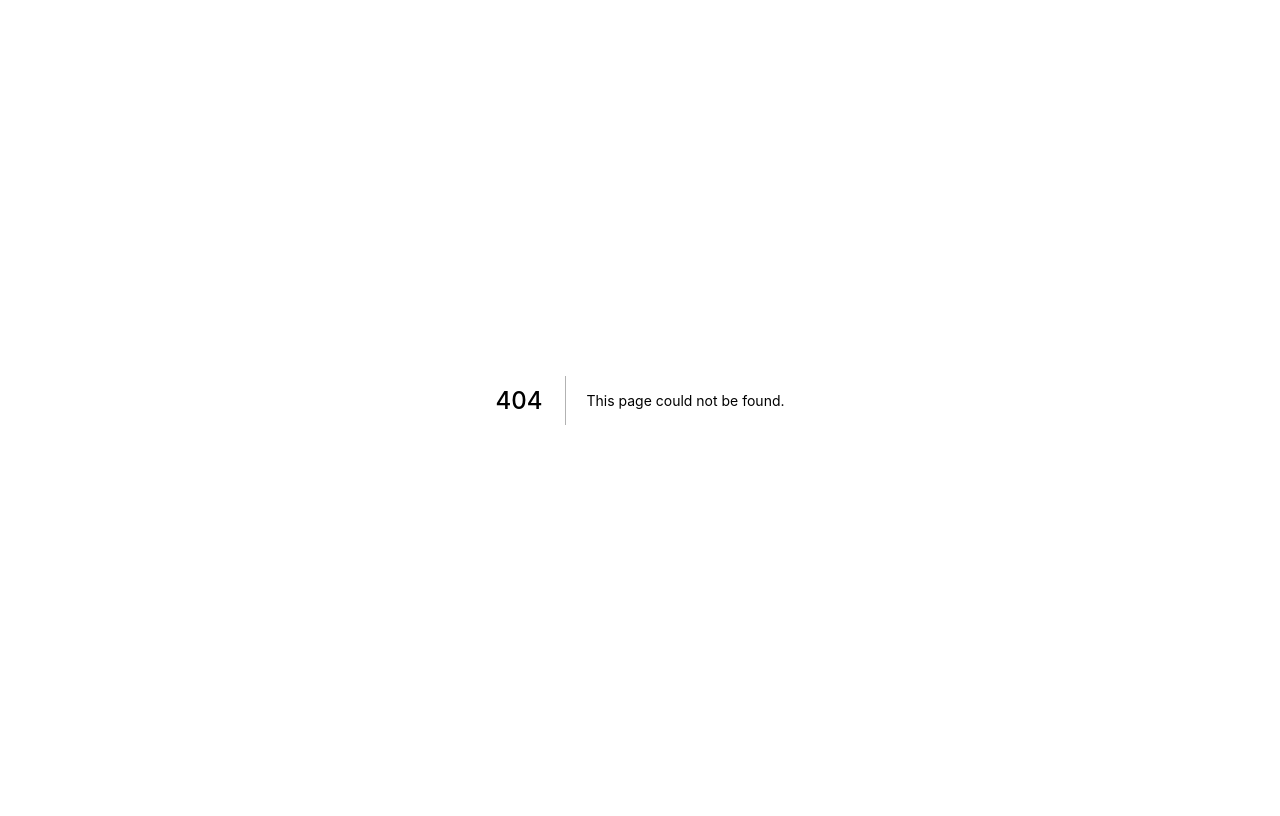
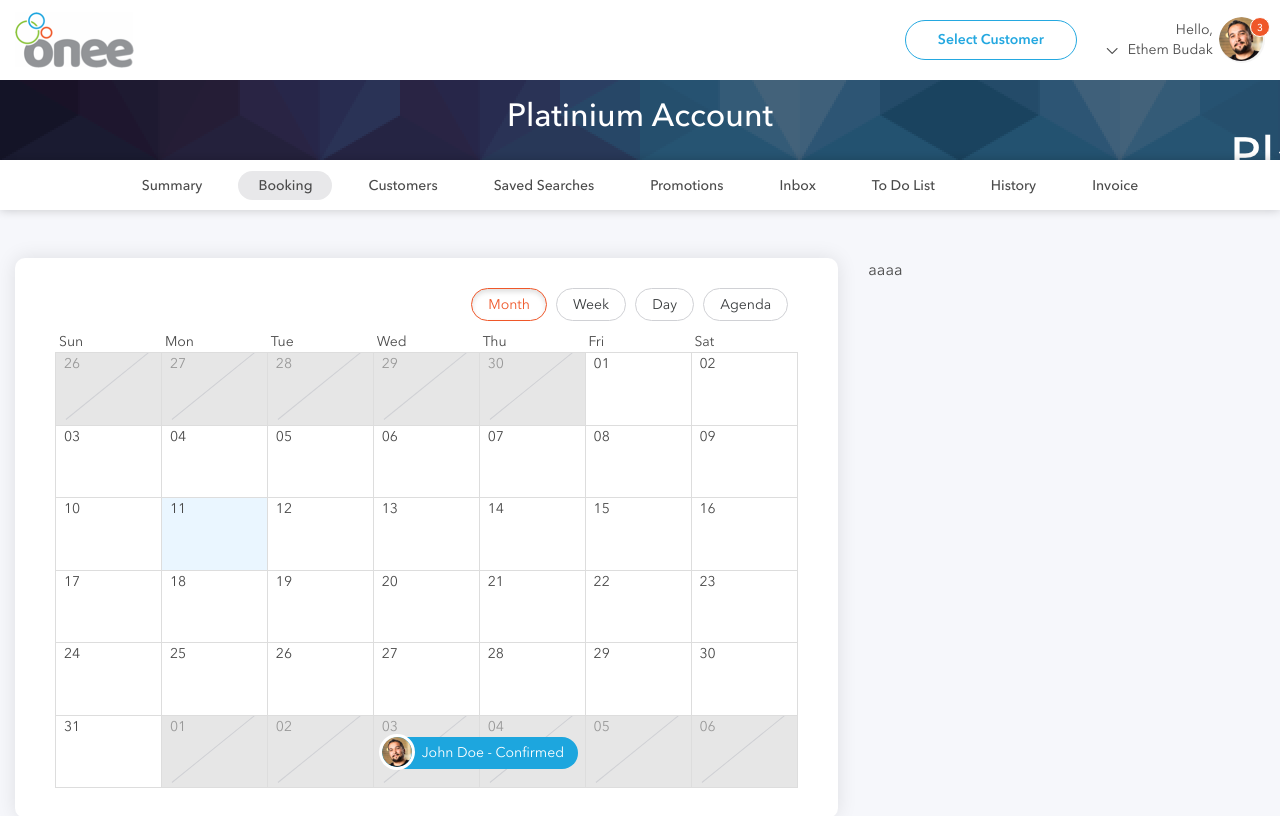
Before and after one commit to HoneyMustards/onee, a Next.js app: page /account/calendar-pricing in a window 1280 px wide. Before the commit this address had no page. Shown: the top 816 px of the page. Built offline with nearby package versions, Linux system fonts and the light colour scheme.

Commit message:
Takcim üzerinde çalışılıyor

```diff
--- /dev/null
+++ b/data/calendar.json
@@ -0,0 +1,14 @@
+[
+    {
+        "title": "John Doe - Confirmed",
+        "start": "Thu Jun 04 2020 01:05:46 GMT+0300 (GMT+03:00)",
+        "end": "Fri Jun 05 2020 01:05:46 GMT+0300 (GMT+03:00)",
+        "imageUrl":"./profile/avatar.png"
+    },
+    {
+        "title": "John Doe - Confirmed 2",
+        "start": "Mon Jun 08 2020 01:05:46 GMT+0300 (GMT+03:00)",
+        "end": "Wed Jun 10 2020 01:05:46 GMT+0300 (GMT+03:00)",
+        "imageUrl":"./profile/avatar.png"
+    }
+]
--- a/package.json
+++ b/package.json
@@ -35,6 +35,7 @@
     "node-sass": "^4.13.1",
     "rc-slider": "^9.2.4",
     "react": "^16.13.1",
+    "react-big-calendar": "^0.25.0",
     "react-bootstrap": "^1.0.0",
     "react-dates": "^21.8.0",
     "react-dom": "^16.13.1",
--- /dev/null
+++ b/pages/account/calendar-pricing/index.js
@@ -0,0 +1,47 @@
+import React from 'react';
+import Layout from '../../../src/components/layouts/layout';
+import PageHeader from '../../../src/components/elements/page-header';
+import PageMenu from '../../../src/components/elements/page-menu';
+import Calendar from '../../../src/components/elements/calendar';
+import Footer from '../../../src/components/shared/footer/footer';
+import moment from 'moment';
+import eventList from '../../../data/calendar.json';
+
+
+console.log();
+
+
+const  eventItem = (props)   => {
+    return (
+        <div>
+            <img className="calender-event-image" src={props.event.imageUrl} /> {props.event.title}
+        </div>
+    )
+}
+
+const CalendarPricing = () => {
+    return (
+        <Layout>
+            <PageHeader header="Platinium Account" />
+            <PageMenu active="booking" />
+            <div className="container mt-5 mb-5">
+                <div className="row">
+                    <div className="col-8">
+                        <div className="box" style={{ padding: '30px 40px' }}>
+                            <Calendar
+                                events= {eventList}
+                                style={{ height: 500 }}
+                            />
+                        </div>
+                    </div>
+                    <div className="col-4">
+                        aaaa
+                    </div>
+                </div>
+            </div>
+            <Footer variant="is-border" />
+        </Layout>
+    )
+}
+
+export default CalendarPricing;
--- /dev/null
+++ b/src/assets/styles/components/_calendar.scss
@@ -0,0 +1,120 @@
+@import "../../../../node_modules/react-big-calendar/lib/css/react-big-calendar";
+
+.rbc-off-range-bg {
+    position: relative;
+
+    &:before {
+        position: absolute;
+        top: -50px;
+        left: 65px;
+        width: 1px;
+        height: 200%;
+        transform: rotate(51deg);
+        background-color: #d0d1d5;
+        overflow: hidden;
+        content: "";
+    }
+}
+
+// .rbc-row-bg {
+//     height: 116px;
+// }
+
+.calender-event-image {
+    width: 36px;
+    height: 36px;
+    border-radius: 50%;
+    border: 3px solid #fff;
+    position: absolute;
+    left: -3px;
+    top: -3px
+}
+
+.rbc-date-cell {
+    text-align: left;
+    padding-left: 8px;
+    font-size: 14px;
+}
+
+.rbc-row-segment {
+    padding-left: 8px;
+    padding-right: 8px;
+}
+
+.rbc-header + .rbc-header {
+    border-left: none;
+    text-align: left;
+}
+
+
+.rbc-header {
+    font-size: 14px;
+    font-weight: normal;
+    text-align: left;
+    position: relative;
+}
+
+.rbc-event {
+    border-radius: 16px;
+    background-color: #1da6de;
+    padding: 0 0 0 40px;
+    position: relative;
+    height: 32px;
+    line-height: 32px;
+    font-size: 14px;
+}
+
+.rbc-month-view {
+    border-top: none;
+    position: relative;
+
+
+    &:after,
+    &:before {
+        position: absolute;
+        width: 5px;
+        height: 21px;
+        top: 0;
+        background-color: #fff;
+        content: "";
+    }
+
+    &:before {
+        left: -2px;
+    }
+
+    &:after {
+        right: -2px;
+    }
+}
+
+.rbc-toolbar {
+    justify-content: flex-end;
+}
+
+.rbc-toolbar button {
+    margin: 0 10px;
+    border-radius: 25px !important;
+    font-size: 14px;
+    border: 1px solid #d0d1d5;
+
+    &:active,
+    &.rbc-active,
+    &:focus,
+    &:hover {
+        background-color: #fff !important;
+        color: $color-secondary;
+        border-color: $color-secondary;
+        outline: none;
+    }
+}
+
+.rbc-toolbar-label {
+    display: none;
+}
+
+.rbc-btn-group {
+    &:first-child {
+        display: none;
+    }
+}
--- a/src/assets/styles/components/_components.scss
+++ b/src/assets/styles/components/_components.scss
@@ -43,3 +43,4 @@
 @import "./tab";
 @import "./customer-item";
 @import "./pagination";
+@import "./calendar";
--- /dev/null
+++ b/src/components/elements/calendar.js
@@ -0,0 +1,30 @@
+import { Calendar, momentLocalizer } from 'react-big-calendar';
+import moment from 'moment';
+
+const localizer = momentLocalizer(moment)
+
+const eventItem = (props) => {
+    return (
+        <div>
+            <img className="calender-event-image" src={props.event.imageUrl} /> {props.event.title}
+        </div>
+    )
+}
+
+const CalenderOnee = (props) => {
+    console.log(props.events);
+    return (
+        <Calendar
+            localizer={localizer}
+            startAccessor="start"
+            endAccessor="end"
+            events={props.events}
+            style={props.style}
+            components={{
+                event: eventItem,
+            }}
+        />
+    )
+}
+
+export default CalenderOnee;
```
Also changed, not shown: 1 other file (tests, documents, lock files or other folders).
